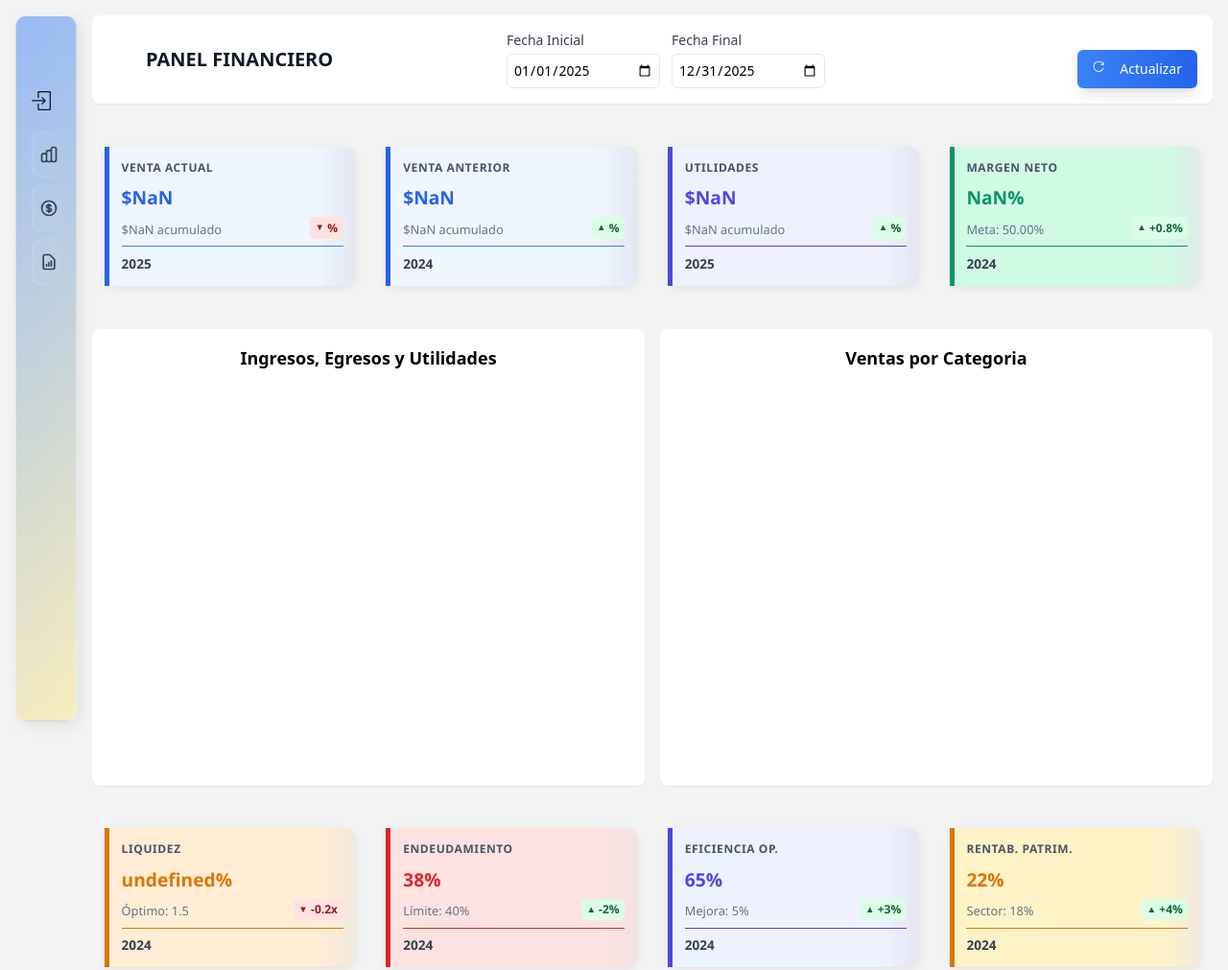
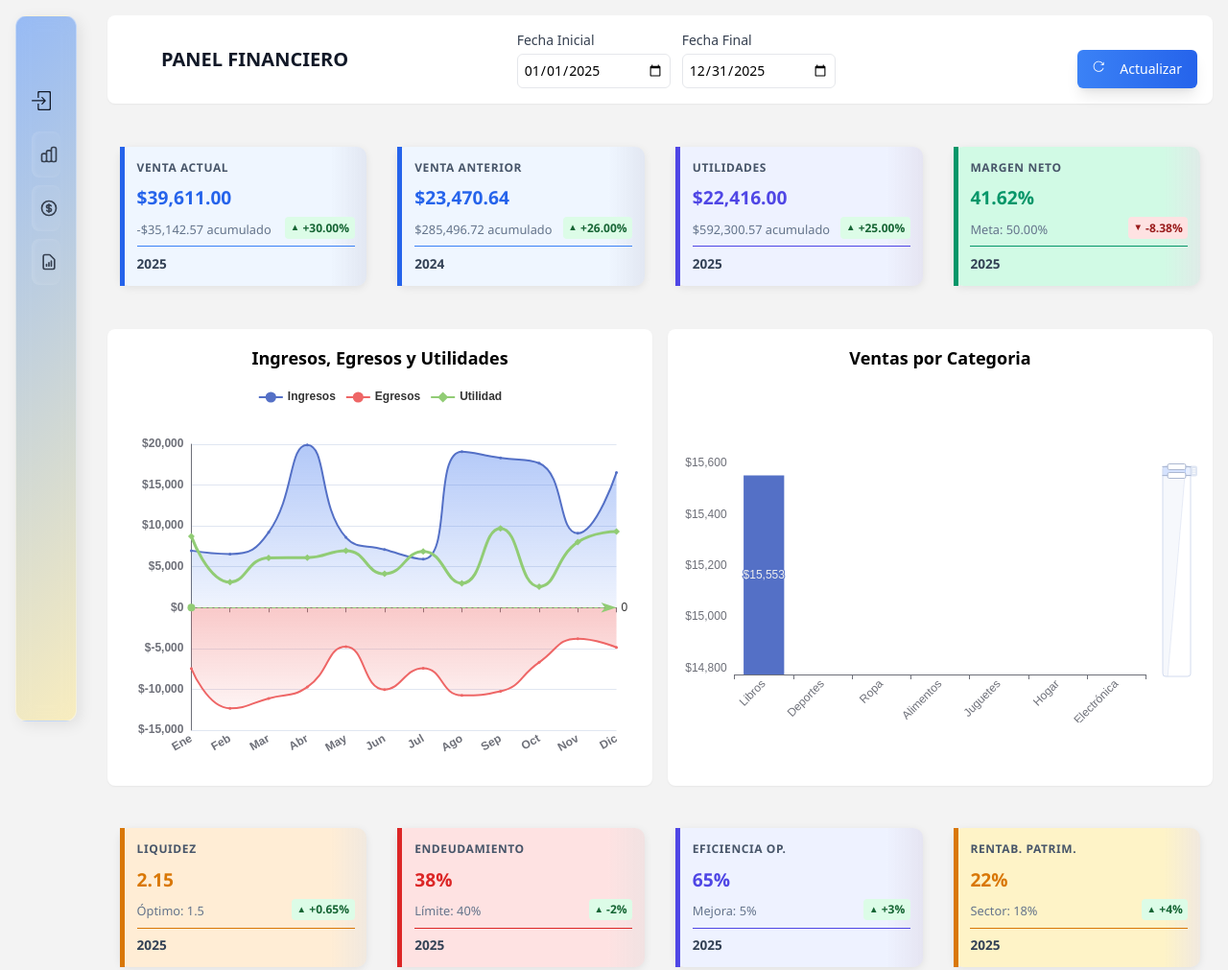
Before and after one commit to cagr1/FinancialDashboard, a plain HTML site: page wwwroot/index.html in a window 1280 px wide. Shown: the whole page at 96% size. Drawn offline with nearby package versions, Linux system fonts and the light colour scheme; no server answers.

Commit message:
fix: Corrige comportamiento de gráficos y sidebar - Actualiza estilos CSS para transiciones suaves - Implementa resize observer en charts.js - Mejora estructura HTML de contenedores

```diff
--- a/wwwroot/css/app.css
+++ b/wwwroot/css/app.css
@@ -5,11 +5,12 @@
 }
 
  #sidebar {
+    position: fixed;
     width: 4rem; /* 80px */
     height: calc(100vh - 4rem); /* Altura completa menos la barra de navegación */
     top: 1rem; /* Espacio superior */
     left: 1rem; /* Espacio izquierdo */
-    transition : widht 0.3s ease-in-out;
+    transition : widht 0.3s ease-in-out, left 0.3s ease-in-out;
     box-shadow: 4px 4px 15px  rgba(0, 0, 0, 0.08);
     border: 1px solid rgba(255, 255, 255, 0.4);
     background: linear-gradient(
@@ -22,6 +23,7 @@
     border-right: 1px solid rgba(255, 255, 255, 0.4);
     border-radius: 12px; /* Bordes redondeados */
     margin: 0rem  0rem 1rem  0rem;
+    z-index: 1000;
 }
  #sidebar:hover, #sidebar.pinned {
     width: 15rem; /* 256px */
@@ -30,7 +32,7 @@
         rgba(59, 130, 246, 0.7) 0%,     /* Azul aún más intenso */
         rgba(253, 230, 138, 0.7) 100%   /* Amarillo más intenso */
     );
-    left: 1rem;
+    /* left: 1rem */
 }
 
 #sidebar a:hover  {
@@ -49,8 +51,11 @@
 
 
 #mainContent {
-    transition:  margin-left 0.3s ease-in-out;
-    margin-left: 5rem;
+    transition:  margin-left 0.3s ease-in-out, transform 0.3s ease-in-out;
+    margin-left: 6rem;
+    width: calc(100% - 6rem);
+    position: relative;
+    z-index: 1;
 
 }
 
@@ -96,7 +101,9 @@
 
    #sidebar:hover ~ #mainContent,
    #sidebar.pinned ~ #mainContent {
-       margin-left: 16rem; /* ml-64 */
+       margin-left: 17rem; /* ml-64 */
+       width: calc(100% - 17rem);
+       transform: translateX(0);
    }
   @media (min-width: 992px) {
     .sidenav {
@@ -398,3 +405,58 @@
         gap: 2rem;
         }
    }
+
+/* Suavizar el desplazamiento de los gráficos */
+.chart-container {
+    transition: all 0.3s ease-in-out;
+    width: 100%;
+    overflow: hidden;
+}
+
+/* Asegurar que los gráficos se redimensionen correctamente */
+#financialChart, #salesChart {
+    transition: width 0.3s ease-in-out;
+    width: 100% !important; /* Forzar ancho completo */
+}
+
+/* Optimización para dispositivos móviles */
+@media (max-width: 768px) {
+    #sidebar {
+        left: 0;
+        width: 3rem;
+    }
+
+    #sidebar:hover, #sidebar.pinned {
+        width: 12rem;
+    }
+
+    #mainContent {
+        margin-left: 4rem;
+        width: calc(100% - 4rem);
+    }
+
+    #sidebar:hover ~ #mainContent,
+    #sidebar.pinned ~ #mainContent {
+        margin-left: 13rem;
+        width: calc(100% - 13rem);
+    }
+}
+
+.chart-wrapper {
+    position: relative;
+    width: 100%;
+    transition: all 0.3s ease;
+    overflow: hidden;
+}
+
+#financialChart,
+#salesChart {
+    width: 100% !important;
+    height: 400px !important;
+    transition: none !important; /* Desactivamos transiciones en los gráficos */
+}
+
+/* Asegurar que los gráficos se redibujen correctamente */
+.echarts-resize-observer {
+    display: none !important;
+}
--- a/wwwroot/index.html
+++ b/wwwroot/index.html
@@ -220,13 +220,13 @@
              <!-- Sección de Gráficos -->
         <div class="grid grid-cols-1 md:grid-cols-2 gap-4 mt-8 ">
             <!-- Contenedor Gráfico Financiero -->
-            <div class="bg-white p-4 rounded-lg shadow-sm">
+            <div class="bg-white p-4 rounded-lg shadow-sm chart-wrapper">
                 <h3 class="text-lg font-semibold mb-4 text-center">Ingresos, Egresos y Utilidades</h3>
                 <div id="financialChart" style="width: 100%; height: 400px;"></div>
             </div>
 
             <!-- Contenedor para otro gráfico (lo dejamos vacío por ahora) -->
-            <div class="bg-white p-4 rounded-lg shadow-sm">
+            <div class="bg-white p-4 rounded-lg shadow-sm chart-wrapper">
                 <h3 class="text-lg font-semibold mb-4 text-center">Ventas por Categoria</h3>
                 <div class="chart-container" style="height: 350px">
                     <div id="salesChart" style="width: 100%; height: 400px;"></div>
--- a/wwwroot/js/app.js
+++ b/wwwroot/js/app.js
@@ -18,7 +18,6 @@ sidebar.addEventListener('mouseenter', () => {
 });
 
 
-
 sidebar.addEventListener('mouseleave', () => {
     if (!isPinned) {
         sidebar.classList.replace('w-64', 'w-20');
@@ -32,14 +31,10 @@ sidebarToggle.addEventListener('click', () => {
 
     // Control de clases principales
 
-
-
     sidebar.classList.toggle('w-64', isPinned);
     sidebar.classList.toggle('w-20', !isPinned);
     mainContent.classList.toggle('ml-64', isPinned);
     mainContent.classList.toggle('ml-20', !isPinned);
-
-
 
     // Control de icono
     toggleIcon.innerHTML = isPinned ?
@@ -49,12 +44,6 @@ sidebarToggle.addEventListener('click', () => {
 
     sidebar.classList.toggle('pinned', isPinned);
 });
-
-
-
-
-
-
 
 
 function formatDateWithTime(dateString, isEndDate = false, subtractYear = false) {
@@ -75,26 +64,37 @@ function formatDateWithTime(dateString, isEndDate = false, subtractYear = false)
 
 
 
+
+// function updateCardYears() {
+//     const dateInput = document.getElementById('startDate').value;
+
+//     if (dateInput) {
+//         const date = new Date(dateInput + 'T00:00:00Z');
+//         const currentYear = date.getUTCFullYear();
+//         const previousYear = currentYear - 1;
+
+//         // Actualizar todos los años actuales
+//         document.querySelectorAll('.card-year-actual').forEach(element => {
+//             element.textContent = currentYear;
+//         });
+
+//         // Actualizar todos los años anteriores (si existen)
+//         document.querySelectorAll('.card-year-previous').forEach(element => {
+//             element.textContent = previousYear;
+//         });
+//     }
+// }
+// document.getElementById('startDate').addEventListener('change', updateCardYears);
+
 function updateCardYears() {
     const dateInput = document.getElementById('startDate').value;
+    if (!dateInput) return;
 
-    if (dateInput) {
-        const date = new Date(dateInput + 'T00:00:00Z');
-        const currentYear = date.getUTCFullYear();
-        const previousYear = currentYear - 1;
+    const year = new Date(dateInput).getFullYear();
+    document.querySelectorAll('.card-year-actual').forEach(el => el.textContent = year);
+    document.querySelectorAll('.card-year-previous').forEach(el => el.textContent = year - 1);
+}
 
-        // Actualizar todos los años actuales
-        document.querySelectorAll('.card-year-actual').forEach(element => {
-            element.textContent = currentYear;
-        });
-
-        // Actualizar todos los años anteriores (si existen)
-        document.querySelectorAll('.card-year-previous').forEach(element => {
-            element.textContent = previousYear;
-        });
-    }
-}
-document.getElementById('startDate').addEventListener('change', updateCardYears);
 
 // Configurar fechas iniciales (año actual)
 function setDefaultDates() {
@@ -106,109 +106,108 @@ function setDefaultDates() {
     document.getElementById('endDate').value = defaultEnd;
 }
 
+// 3. Generadores de datos ficticios
+function generateSalesData(startDate, endDate) {
+    const days = (new Date(endDate) - new Date(startDate)) / (1000 * 60 * 60 * 24);
+    const baseSales = Math.floor(Math.random() * 50000) + 10000;
+    const variation = Math.floor(Math.random() * 20000) - 5000;
 
-
-
-async function loadData() {
-
-    // Obtener fechas de los inputs
-    const startDateInput = document.getElementById('startDate').value;
-    const endDateInput = document.getElementById('endDate').value;
-
-    // Agregar tiempos automáticamente
-    const startDate = formatDateWithTime(startDateInput);
-    const endDate = formatDateWithTime(endDateInput, true);
-    const year = startDateInput ? new Date(startDateInput).getUTCFullYear(): new Date().getUTCFullYear();
-    const previousStartDate = formatDateWithTime(startDateInput, false, true);
-    const previousEndDate = formatDateWithTime(endDateInput, true, true);
-
-    try {
-        //Grupo Ventas
-        const [ventasData, acumuladoData] = await Promise.all([
-            fetchData(`http://localhost:5179/api/Dashboard/sales/by-date?startDate=${encodeURIComponent(startDate)}&endDate=${encodeURIComponent(endDate)}`),
-            fetchData(`http://localhost:5179/api/Dashboard/sales/accumulated?endDate=${encodeURIComponent(endDate)}`)
-        ]);
-
-        //Grupos ventas anteriores
-        const [ventasPreviousData, acumuladoPreviousData] = await Promise.all([
-            fetchData(`http://localhost:5179/api/Dashboard/sales/by-date?startDate=${encodeURIComponent(previousStartDate)}&endDate=${encodeURIComponent(previousEndDate)}`),
-            fetchData(`http://localhost:5179/api/Dashboard/sales/accumulated?endDate=${encodeURIComponent(previousEndDate)}`)
-        ]);
-
-        //Grupo Porcentaje Ventas
-        const [porcentajeVentasActual, porcentajeVentasPrevious] = await Promise.all([
-            fetchData(`http://localhost:5179/api/Dashboard/variation/income?startDate=${encodeURIComponent(startDate)}&endDate=${encodeURIComponent(endDate)}`),
-            fetchData(`http://localhost:5179/api/Dashboard/variation/income?startDate=${encodeURIComponent(previousStartDate)}&endDate=${encodeURIComponent(previousEndDate)}`)
-        ]);
-
-        //Grupo Utilidades
-        const [utilidadesData, utilidadesAcumuladasData, porcentajeUtilidades] = await Promise.all([
-            fetchData(`http://localhost:5179/api/Dashboard/annual-earnings?startDate=${encodeURIComponent(startDate)}&endDate=${encodeURIComponent(endDate)}`),
-            fetchData(`http://localhost:5179/api/Dashboard/accumulated-earnings?endDate=${encodeURIComponent(endDate)}`),
-            fetchData(`http://localhost:5179/api/Dashboard/variation/profit?startDate=${encodeURIComponent(startDate)}&endDate=${encodeURIComponent(endDate)}`)
-        ]);
-
-        //Grupo Financial
-        const [financialData, salesCategoryData, marginEarningsData, liquidezData] = await Promise.all([
-            fetchData(`http://localhost:5179/api/Dashboard/profit-loss-byMonth/${year}`),
-            fetchData(`http://localhost:5179/api/Dashboard/sales-by-category?startDate=${encodeURIComponent(startDate)}&endDate=${encodeURIComponent(endDate)}`),
-            fetchData(`http://localhost:5179/api/Dashboard/margin-earnings?startDate=${encodeURIComponent(startDate)}&endDate=${encodeURIComponent(endDate)}`),
-            fetchData(`http://localhost:5179/api/Dashboard/liquidity-ratio?startDate=${encodeURIComponent(startDate)}&endDate=${encodeURIComponent(endDate)}`)
-        ]);
-
-
-
-
-
-
-        // 5. Actualizar la UI con los datos
-        updateStats(ventasData, acumuladoData, ventasPreviousData, acumuladoPreviousData, porcentajeVentasActual, porcentajeVentasPrevious, utilidadesData, utilidadesAcumuladasData, porcentajeUtilidades, marginEarningsData, liquidezData);
-        renderFinancialChart(financialData);
-        renderSalesCategoryChart(salesCategoryData);
-
-    } catch (error) {
-        console.error('Error:', error);
-        alert('Error al cargar los datos');
-    }
+    return {
+        totalSales: baseSales + variation * (days / 365),
+        variationPercentage: Math.floor(Math.random() * 50) - 10
+    };
 }
 
-async function fetchData(url) {
-    try {
-        const response = await fetch(url);
-        if (!response.ok) {
-            throw new Error('HTTP error  + ${response.status}');
-        }
-        return await response.json();
-    } catch (error) {
-        console.error('Error fetching:', url, error);
-        return [];
-    }
+function generateEarningsData(startDate, endDate) {
+    const days = (new Date(endDate) - new Date(startDate)) / (1000 * 60 * 60 * 24);
+    const baseEarnings = Math.floor(Math.random() * 20000) + 5000;
+
+    return {
+        totalEarnings: baseEarnings * (days / 365),
+        variationPercentage: Math.floor(Math.random() * 30) + 5
+    };
 }
 
+function generateFinancialData(year) {
+    const months = ['Ene', 'Feb', 'Mar', 'Abr', 'May', 'Jun', 'Jul', 'Ago', 'Sep', 'Oct', 'Nov', 'Dic'];
+    return months.map(month => ({
+        NameMonth: month,
+        TotalIncome: Math.floor(Math.random() * 15000) + 5000,
+        TotalExpenses: Math.floor(Math.random() * 10000) + 3000,
+        TotalEarnings: Math.floor(Math.random() * 8000) + 2000
+    }));
+}
 
+function generateSalesCategoryData(startDate, endDate) {
+    const categories = ['Electrónica', 'Ropa', 'Hogar', 'Alimentos', 'Libros', 'Juguetes', 'Deportes'];
+    return categories.map(category => ({
+        description: category,
+        saldo: Math.floor(Math.random() * 15000) + 2000
+    }));
+}
+
+function generateMarginData() {
+    return {
+        totalEarnings: (Math.random() * 0.5) + 0.3 // 30% a 80%
+    };
+}
+
+function generateLiquidityData() {
+    return {
+        liquidityLevel: (Math.random() * 2) + 0.5 // 0.5 a 2.5
+    };
+}
+
+// 4. Función para simular fetchData
+async function fetchData(url) {
+    // Simulamos un retraso de red
+    await new Promise(resolve => setTimeout(resolve, 300));
+
+    // Parseamos los parámetros de la URL
+    const params = new URLSearchParams(url.split('?')[1]);
+    const startDate = params.get('startDate')?.replace(' ', 'T') + 'Z';
+    const endDate = params.get('endDate')?.replace(' ', 'T') + 'Z';
+    const year = url.match(/byMonth\/(\d+)/)?.[1];
+
+    // Determinamos qué tipo de datos generar basado en la URL
+    if (url.includes('sales/by-date')) {
+        return generateSalesData(startDate, endDate);
+    } else if (url.includes('sales/accumulated')) {
+        return generateSalesData('2000-01-01', endDate);
+    } else if (url.includes('variation/income') || url.includes('variation/profit')) {
+        return { variationPercentage: Math.floor(Math.random() * 50) - 10 };
+    } else if (url.includes('annual-earnings')) {
+        return generateEarningsData(startDate, endDate);
+    } else if (url.includes('accumulated-earnings')) {
+        return generateEarningsData('2000-01-01', endDate);
+    } else if (url.includes('profit-loss-byMonth')) {
+        return generateFinancialData(year);
+    } else if (url.includes('sales-by-category')) {
+        return generateSalesCategoryData(startDate, endDate);
+    } else if (url.includes('margin-earnings')) {
+        return generateMarginData();
+    } else if (url.includes('liquidity-ratio')) {
+        return generateLiquidityData();
+    }
+
+    return {};
+}
+
+// 5. Funciones para actualizar la UI (se mantienen igual)
 function updateVariacion(elementId, value) {
     const element = document.getElementById(elementId);
     if (!element) return;
 
-    // Determinar si es positivo/negativo
     const isPositive = value >= 0;
-
-    // Actualizar clases
     element.className = `card-variacion ${isPositive ? 'positive' : 'negative'}`;
-
-    // Formatear valor
     element.textContent = `${isPositive ? '+' : ''}${value.toFixed(2)}%`;
 }
 
-
-// Actualizar estadísticas
-function updateStats(ventas, acumulado,ventasPrevious, acumuladoPrevious, porcentajeActual, porcentajePrevious, utilidadesData, utilidadesAcumuladasData, porcentajeUtilidades,marginEarningsData, liquidezData) {
+function updateStats(ventas, acumulado, ventasPrevious, acumuladoPrevious, porcentajeActual, porcentajePrevious, utilidadesData, utilidadesAcumuladasData, porcentajeUtilidades, marginEarningsData, liquidezData) {
     const formatter = new Intl.NumberFormat('en-US', {
         style: 'currency',
         currency: 'USD'
     });
-
-
 
     const margenNetoPorcentaje = parseFloat((marginEarningsData.totalEarnings * 100).toFixed(2));
     const metaMargenNetoUtilidades = 50.00;
@@ -220,14 +219,13 @@ function updateStats(ventas, acumulado,ventasPrevious, acumuladoPrevious, porcen
     document.getElementById('ventasAcumuladas').textContent = formatter.format(acumulado.totalSales) + ' acumulado';
     document.getElementById('ventasRangoPrevious').textContent = formatter.format(ventasPrevious.totalSales);
     document.getElementById('ventasAcumuladasPrevious').textContent = formatter.format(acumuladoPrevious.totalSales) + ' acumulado';
-    document.getElementById('porcentajeVentasActual').textContent = `${porcentajeActual}%`;
-    document.getElementById('porcentajeVentasPrevio').textContent = `${porcentajePrevious}%`;
+    document.getElementById('porcentajeVentasActual').textContent = `${porcentajeActual.variationPercentage}%`;
+    document.getElementById('porcentajeVentasPrevio').textContent = `${porcentajePrevious.variationPercentage}%`;
     document.getElementById('utilidadesActuales').textContent = formatter.format(utilidadesData.totalEarnings);
     document.getElementById('utilidadesAcumuladas').textContent = formatter.format(utilidadesAcumuladasData.totalEarnings) + ' acumulado';
-    document.getElementById('porcentajeUtilidades').textContent = `${porcentajeUtilidades}%`;
-    document.getElementById('margenUtilidadNeta').textContent = `${margenNetoPorcentaje}%` ;
-    document.getElementById('liquidezCorriente').textContent = `${liquidezData.liquidityLevel}%`;
-
+    document.getElementById('porcentajeUtilidades').textContent = `${porcentajeUtilidades.variationPercentage}%`;
+    document.getElementById('margenUtilidadNeta').textContent = `${margenNetoPorcentaje}%`;
+    document.getElementById('liquidezCorriente').textContent = liquidezData.liquidityLevel.toFixed(2);
 
     updateVariacion('porcentajeVentasActual', porcentajeActual.variationPercentage);
     updateVariacion('porcentajeVentasPrevio', porcentajePrevious.variationPercentage);
@@ -236,9 +234,68 @@ function updateStats(ventas, acumulado,ventasPrevious, acumuladoPrevious, porcen
     updateVariacion('variacionLiquidez', variacionliquidez);
 }
 
-// Cargar datos iniciales
+// 6. Función principal para cargar datos
+async function loadData() {
+    const startDateInput = document.getElementById('startDate').value;
+    const endDateInput = document.getElementById('endDate').value;
+
+    const startDate = formatDateWithTime(startDateInput);
+    const endDate = formatDateWithTime(endDateInput, true);
+    const year = startDateInput ? new Date(startDateInput).getUTCFullYear() : new Date().getUTCFullYear();
+    const previousStartDate = formatDateWithTime(startDateInput, false, true);
+    const previousEndDate = formatDateWithTime(endDateInput, true, true);
+
+    try {
+        // Simulamos todas las llamadas a la API con datos ficticios
+        const [ventasData, acumuladoData, ventasPreviousData, acumuladoPreviousData,
+               porcentajeVentasActual, porcentajeVentasPrevious, utilidadesData,
+               utilidadesAcumuladasData, porcentajeUtilidades, marginEarningsData,
+               liquidezData] = await Promise.all([
+            fetchData(`http://localhost:5179/api/Dashboard/sales/by-date?startDate=${encodeURIComponent(startDate)}&endDate=${encodeURIComponent(endDate)}`),
+            fetchData(`http://localhost:5179/api/Dashboard/sales/accumulated?endDate=${encodeURIComponent(endDate)}`),
+            fetchData(`http://localhost:5179/api/Dashboard/sales/by-date?startDate=${encodeURIComponent(previousStartDate)}&endDate=${encodeURIComponent(previousEndDate)}`),
+            fetchData(`http://localhost:5179/api/Dashboard/sales/accumulated?endDate=${encodeURIComponent(previousEndDate)}`),
+            fetchData(`http://localhost:5179/api/Dashboard/variation/income?startDate=${encodeURIComponent(startDate)}&endDate=${encodeURIComponent(endDate)}`),
+            fetchData(`http://localhost:5179/api/Dashboard/variation/income?startDate=${encodeURIComponent(previousStartDate)}&endDate=${encodeURIComponent(previousEndDate)}`),
+            fetchData(`http://localhost:5179/api/Dashboard/annual-earnings?startDate=${encodeURIComponent(startDate)}&endDate=${encodeURIComponent(endDate)}`),
+            fetchData(`http://localhost:5179/api/Dashboard/accumulated-earnings?endDate=${encodeURIComponent(endDate)}`),
+            fetchData(`http://localhost:5179/api/Dashboard/variation/profit?startDate=${encodeURIComponent(startDate)}&endDate=${encodeURIComponent(endDate)}`),
+            fetchData(`http://localhost:5179/api/Dashboard/margin-earnings?startDate=${encodeURIComponent(startDate)}&endDate=${encodeURIComponent(endDate)}`),
+            fetchData(`http://localhost:5179/api/Dashboard/liquidity-ratio?startDate=${encodeURIComponent(startDate)}&endDate=${encodeURIComponent(endDate)}`)
+        ]);
+
+        // Obtenemos datos para los gráficos
+        const [financialData, salesCategoryData] = await Promise.all([
+            fetchData(`http://localhost:5179/api/Dashboard/profit-loss-byMonth/${year}`),
+            fetchData(`http://localhost:5179/api/Dashboard/sales-by-category?startDate=${encodeURIComponent(startDate)}&endDate=${encodeURIComponent(endDate)}`)
+        ]);
+
+        updateStats(ventasData, acumuladoData, ventasPreviousData, acumuladoPreviousData,
+                   porcentajeVentasActual, porcentajeVentasPrevious, utilidadesData,
+                   utilidadesAcumuladasData, porcentajeUtilidades, marginEarningsData,
+                   liquidezData);
+
+        // Estas funciones deberías implementarlas según tu librería de gráficos
+        renderFinancialChart(financialData);
+        renderSalesCategoryChart(salesCategoryData);
+
+    } catch (error) {
+        console.error('Error:', error);
+        alert('Error al cargar los datos ficticios');
+    }
+}
+
+// 7. Inicialización
 document.addEventListener('DOMContentLoaded', () => {
     setDefaultDates();
+    updateCardYears();
     loadData();
-    //window.addEventListener('resize', manageSidebar);
 });
+
+// Event listeners
+document.getElementById('startDate').addEventListener('change', () => {
+    updateCardYears();
+    loadData();
+});
+
+document.getElementById('endDate').addEventListener('change', loadData);
```
